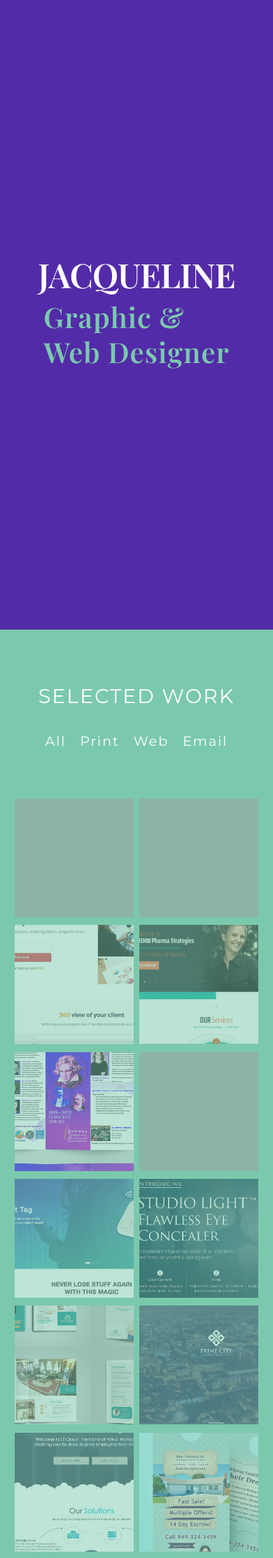
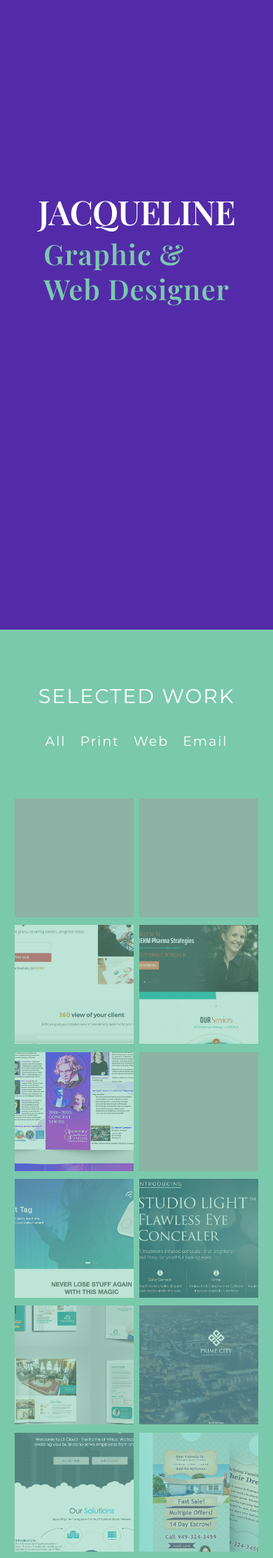
Before and after one commit to zeny11-11/jmorales, a Jekyll site: the page built from index.html, in a window 390 px wide. Shown: the top 2227 px of the page at 70% size. Built offline with Jekyll 4.4.1, drawn with Linux system fonts in a browser that asks for light colours; nearby versions of some CDN libraries; Markdown is read by kramdown in place of the engine named in the settings.

Commit message:
Update stylesheet.css

```diff
--- a/css/stylesheet.css
+++ b/css/stylesheet.css
@@ -204,6 +204,10 @@
 }
 
 @media only screen and (max-width: 650px) {
+#header #logo {
+    top: 30%;
+}
+
 #header h1 {
 	font-size: 5rem;
 
@@ -244,7 +248,17 @@
 
 }
 
-@media only screen and (max-width: 400px) {
+@media only screen and (max-width: 350px) {
+	#header h1 {
+  font-size: 2.7rem;
+  margin-bottom: 1px;
+}
+
+#header h3 {
+ font-size: 2.2rem;
+  margin-top:10px
+
+   }
 
 }
 
```
